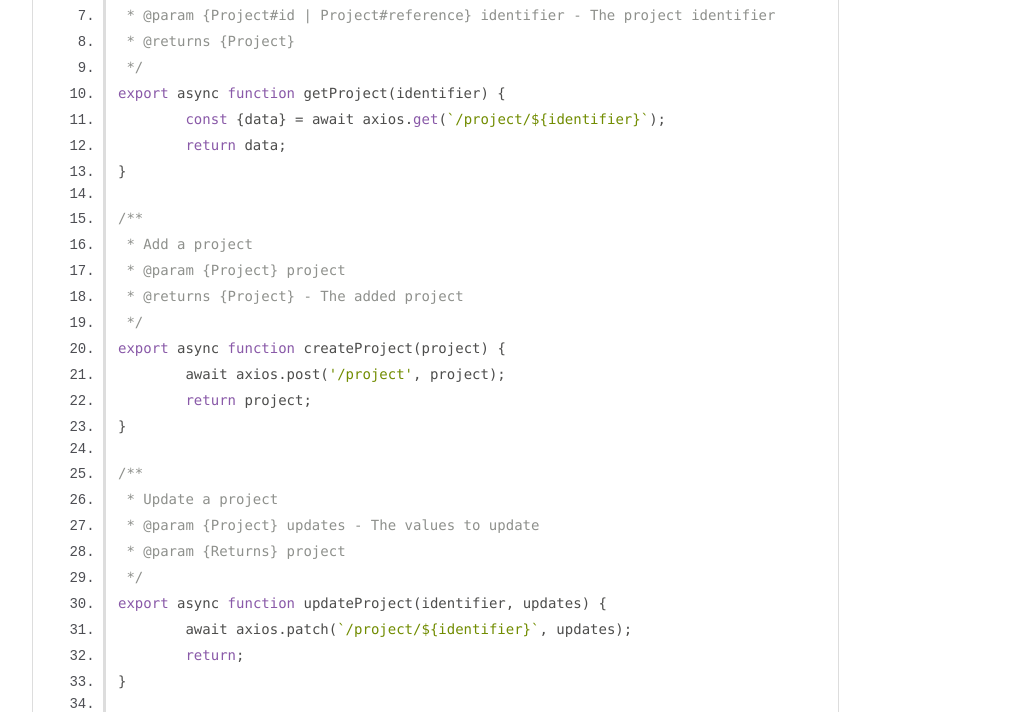
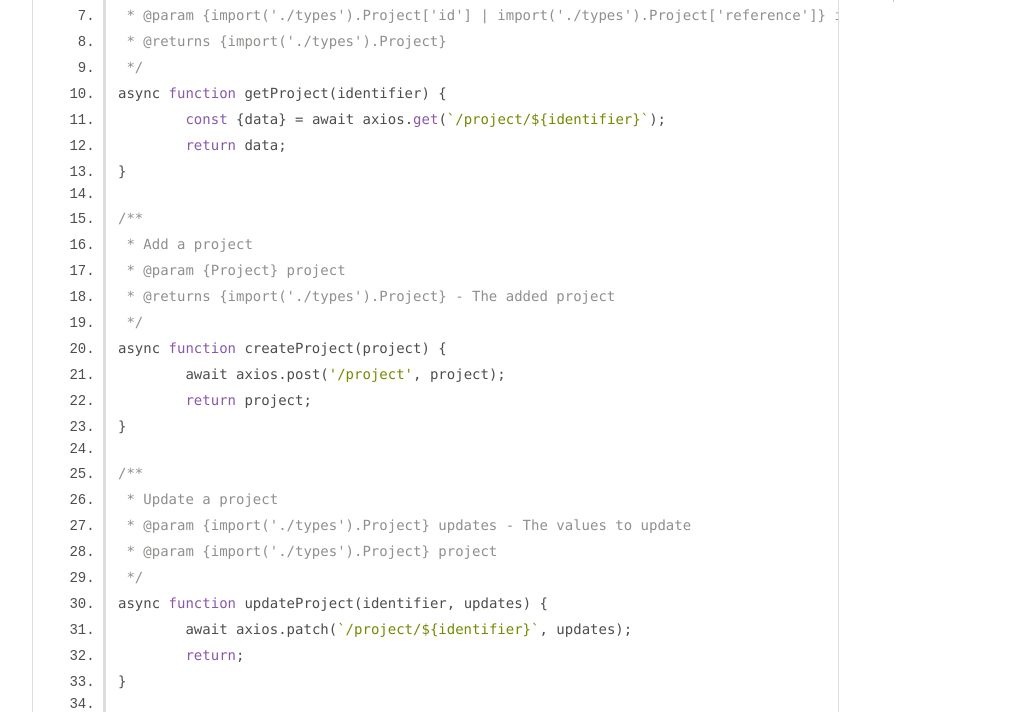
Before and after one commit to LarvenLLC/marra-sdk-js, a website: page docs/project.js.html in a window 1280 px wide. Shown: the part 283-995 px from the top of the page, without its empty margins (0-1034 px from the left). Drawn offline with Linux system fonts and the light colour scheme.

Commit message:
add types - docs/project.js.html

```diff
--- a/docs/project.js.html
+++ b/docs/project.js.html
@@ -28,14 +28,14 @@
         <article>
             <pre class="prettyprint source linenums"><code>/** @module Project **/
 
-import axios from '../api';
+const axios = require('./api');
 
 /**
  * Get a single project
- * @param {Project#id | Project#reference} identifier - The project identifier
- * @returns {Project}
+ * @param {import('./types').Project['id'] | import('./types').Project['reference']} identifier - The project identifier
+ * @returns {import('./types').Project}
  */
-export async function getProject(identifier) {
+async function getProject(identifier) {
 	const {data} = await axios.get(`/project/${identifier}`);
 	return data;
 }
@@ -43,19 +43,19 @@ export async function getProject(identifier) {
 /**
  * Add a project
  * @param {Project} project
- * @returns {Project} - The added project
+ * @returns {import('./types').Project} - The added project
  */
-export async function createProject(project) {
+async function createProject(project) {
 	await axios.post('/project', project);
 	return project;
 }
 
 /**
  * Update a project
- * @param {Project} updates - The values to update
- * @param {Returns} project
+ * @param {import('./types').Project} updates - The values to update
+ * @param {import('./types').Project} project
  */
-export async function updateProject(identifier, updates) {
+async function updateProject(identifier, updates) {
 	await axios.patch(`/project/${identifier}`, updates);
 	return;
 }
@@ -64,10 +64,18 @@ export async function updateProject(identifier, updates) {
  * Delete a project
  * @param {string} identifier - The project identifier
  */
-export async function deleteProject(identifier) {
+async function deleteProject(identifier) {
 	await axios.delete(`/project/${identifier}`);
 	return;
-}</code></pre>
+}
+
+module.exports = {
+	getProject,
+	createProject,
+	updateProject,
+	deleteProject,
+};
+</code></pre>
         </article>
     </section>
 
@@ -77,13 +85,13 @@ export async function deleteProject(identifier) {
 </div>
 
 <nav>
-    <h2><a href="index.html">Home</a></h2><h3>Modules</h3><ul><li><a href="module-License.html">License</a></li><li><a href="module-Project.html">Project</a></li><li><a href="module-Usage.html">Usage</a></li></ul><h3><a href="global.html">Global</a></h3>
+    <h2><a href="index.html">Home</a></h2><h3>Modules</h3><ul><li><a href="module-License.html">License</a></li><li><a href="module-Project.html">Project</a></li><li><a href="module-Usage.html">Usage</a></li></ul><h3>Global</h3><ul><li><a href="global.html#Marra">Marra</a></li></ul>
 </nav>
 
 <br class="clear">
 
 <footer>
-    Documentation generated by <a href="https://github.com/jsdoc/jsdoc">JSDoc 4.0.2</a> on Thu Mar 16 2023 19:33:16 GMT+0300 (East Africa Time)
+    Documentation generated by <a href="https://github.com/jsdoc/jsdoc">JSDoc 4.0.3</a> on Sat May 11 2024 13:48:48 GMT+0300 (East Africa Time)
 </footer>
 
 <script> prettyPrint(); </script>
```
